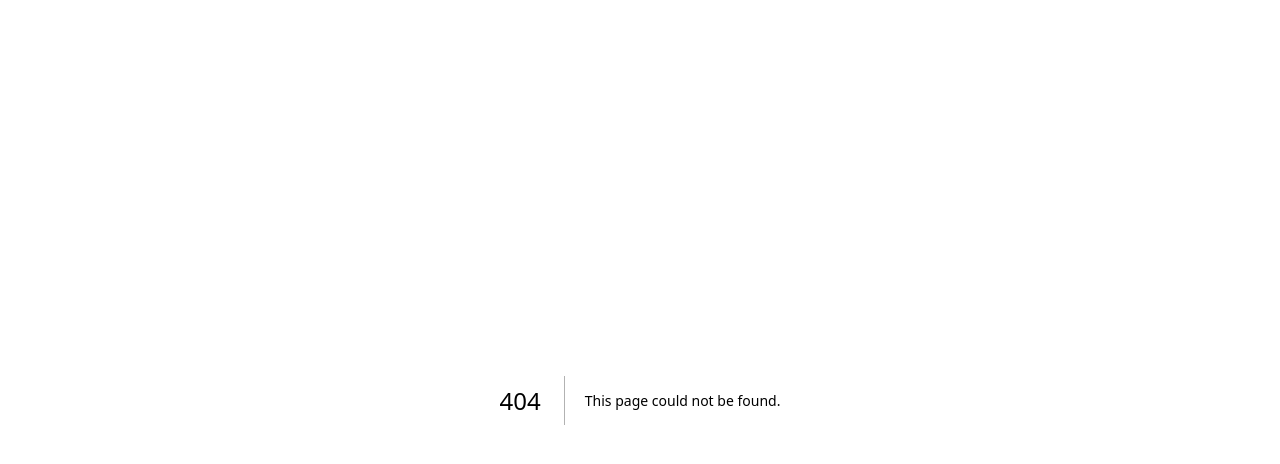
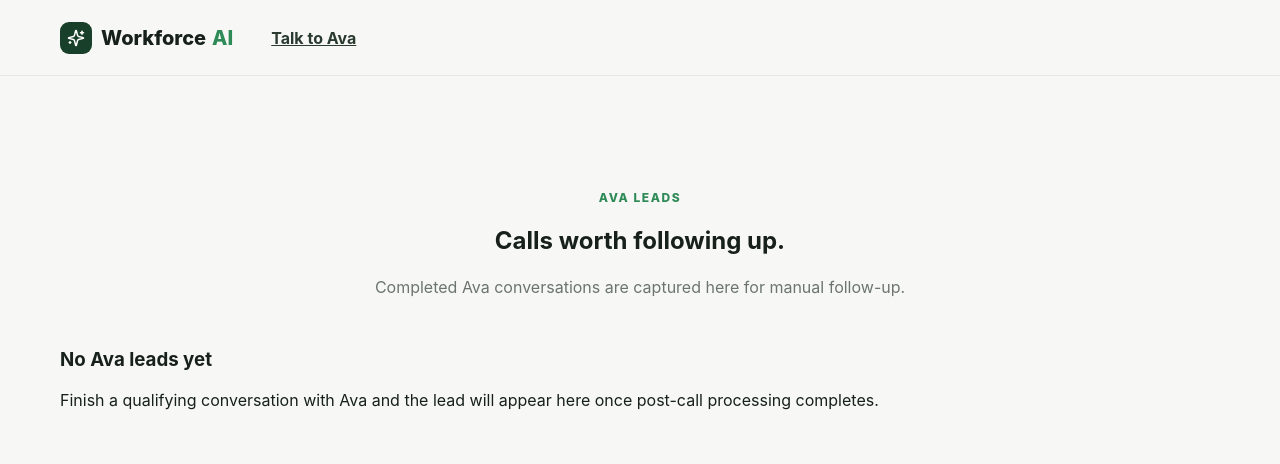
Before and after one commit to DealPatrol/AI-Business-Workforce, a Next.js app: page /leads in a window 1280 px wide. Before the commit this address had no page. Shown: the top 464 px of the page. Built offline with nearby package versions, Linux system fonts and the light colour scheme; no server answers; the database is empty.

Commit message:
Add Ava leads dashboard

```diff
--- /dev/null
+++ b/app/leads/page.tsx
@@ -0,0 +1,11 @@
+'use client';
+import { useEffect, useState } from 'react';
+import Link from 'next/link';
+import { Sparkles, Phone, MapPin, BriefcaseBusiness, Clock } from 'lucide-react';
+
+type Lead={id:string;caller_name?:string;caller_phone?:string;service_job_type?:string;property_address?:string;intent_urgency?:string;summary:string;business_name?:string;business_type?:string;created_at:string};
+export default function LeadsPage(){
+ const [leads,setLeads]=useState<Lead[]>([]); const [error,setError]=useState(''); const [loading,setLoading]=useState(true);
+ useEffect(()=>{fetch('/api/ava/leads',{cache:'no-store'}).then(r=>r.json()).then(d=>{if(d.error)throw new Error(d.error);setLeads(d.leads||[])}).catch(e=>setError(e.message)).finally(()=>setLoading(false))},[]);
+ return <main className="ava-page"><nav className="nav"><Link className="brand" href="/"><span className="logo"><Sparkles size={18}/></span> Workforce<span>AI</span></Link><Link className="ghost" href="/receptionist-demo">Talk to Ava</Link></nav><section className="section wrap"><div className="sectionhead"><span>AVA LEADS</span><h1>Calls worth following up.</h1><p>Completed Ava conversations are captured here for manual follow-up.</p></div>{loading&&<p>Loading leads…</p>}{error&&<p style={{color:'#a83232'}}>{error}</p>}{!loading&&!error&&leads.length===0&&<div className="ava-lead"><h3>No Ava leads yet</h3><p>Finish a qualifying conversation with Ava and the lead will appear here once post-call processing completes.</p></div>}<div style={{display:'grid',gap:18}}>{leads.map(l=><article className="ava-lead" key={l.id}><div className="ava-lead-head"><span>{l.caller_name||'Unknown caller'}</span><b>{l.intent_urgency||'Intent not captured'}</b></div><h3>{l.service_job_type||'Service request'}</h3><dl><div><dt><Phone size={14}/> Phone</dt><dd>{l.caller_phone||'Not provided'}</dd></div><div><dt><MapPin size={14}/> Address</dt><dd>{l.property_address||'Not provided'}</dd></div><div><dt><BriefcaseBusiness size={14}/> Business</dt><dd>{l.business_name||l.business_type||'Ava demo'}</dd></div><div><dt><Clock size={14}/> Received</dt><dd>{new Date(l.created_at).toLocaleString()}</dd></div></dl><p>{l.summary}</p></article>)}</div></section></main>
+}
```
